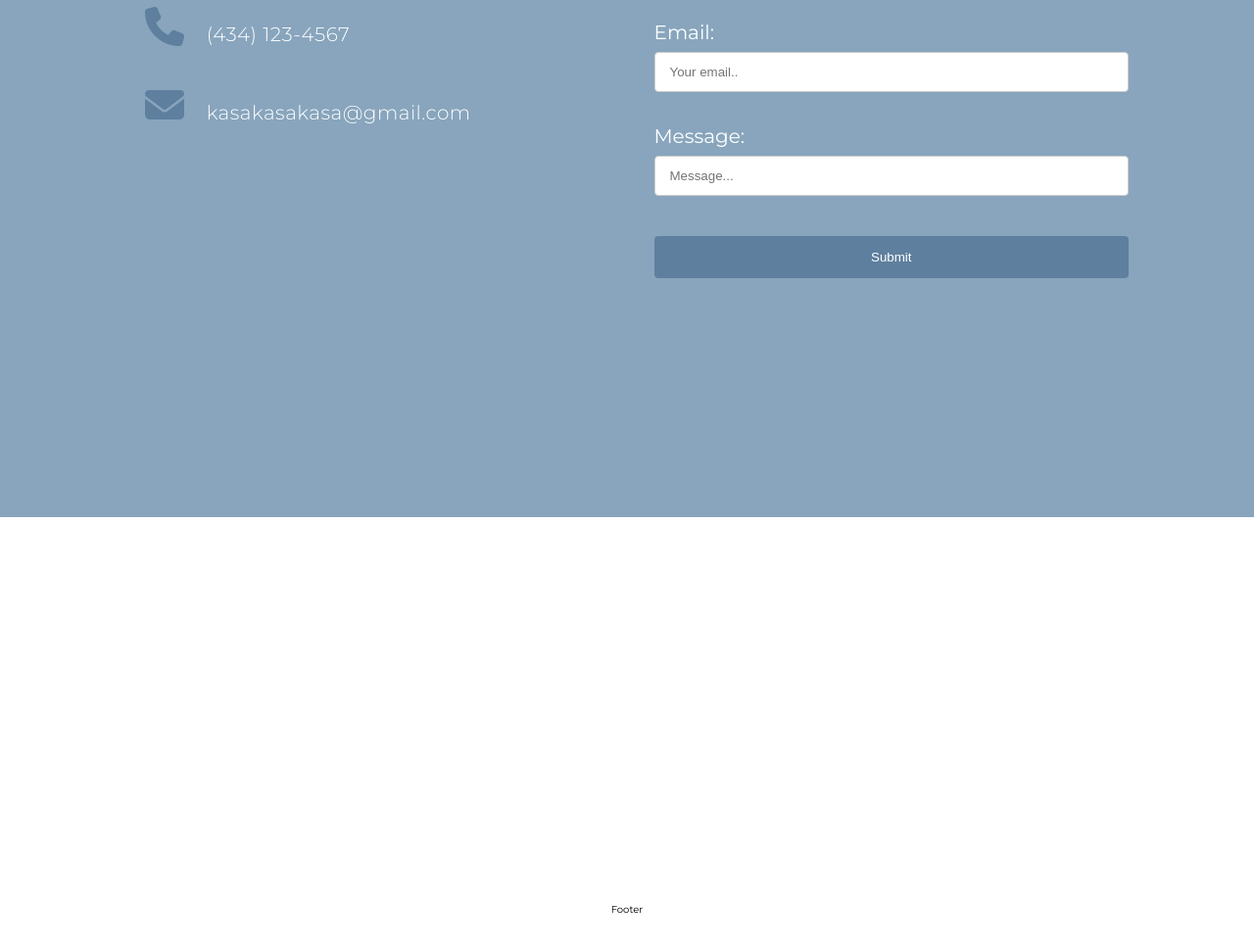
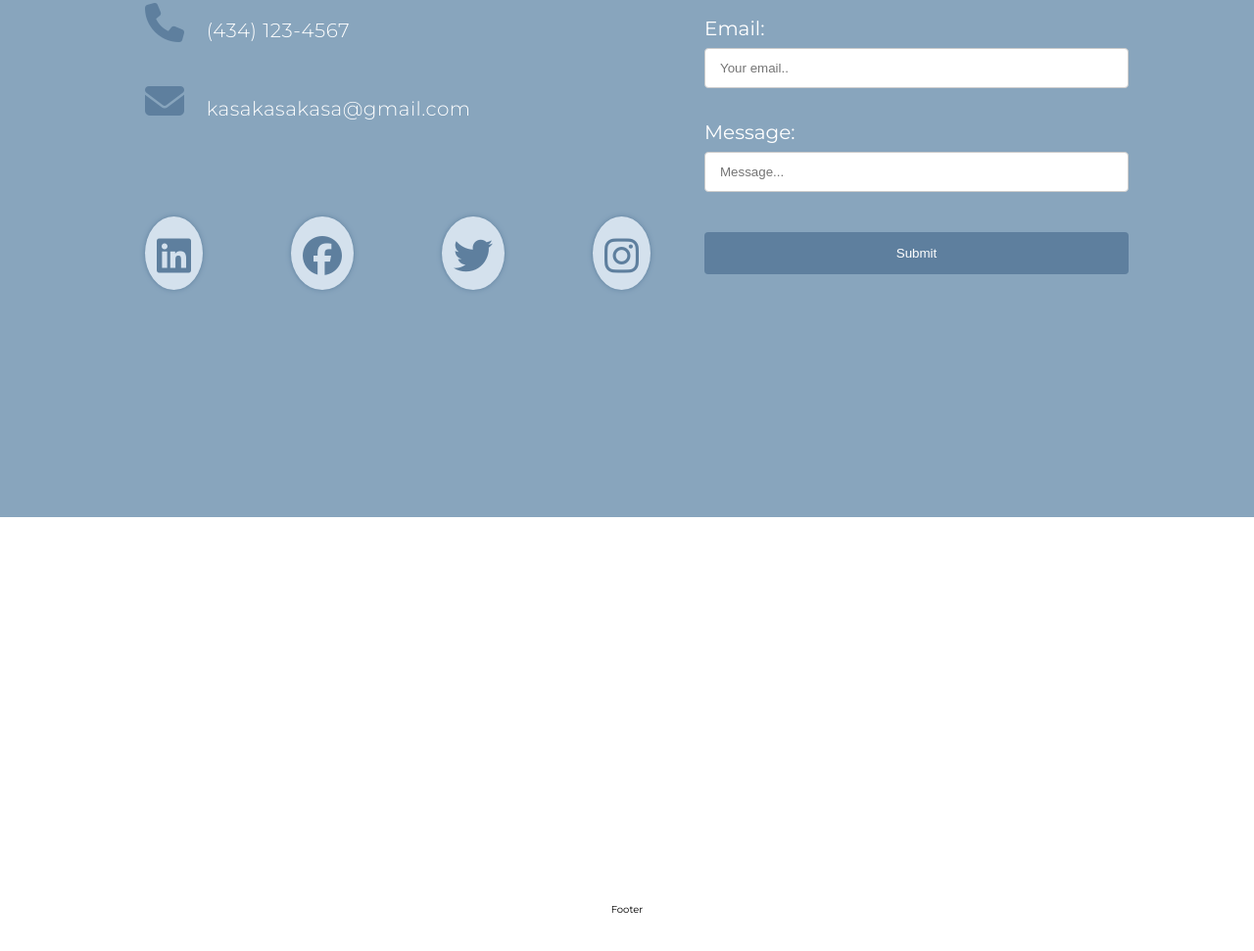
Before and after one commit to MarkoKasalica/business_website, a plain HTML site: page index.html in a window 1280 px wide. Shown: the part 7061-8032 px from the top of the page at 98% size. Drawn offline with Linux system fonts and the light colour scheme.

Commit message:
commit 9

```diff
--- a/index.html
+++ b/index.html
@@ -502,8 +502,21 @@
               <p class="text-p">(434) 123-4567</p> <br>
               <h3 class="text-h3"><i class="fa-solid fa-envelope"></i></h3>
               <p class="text-p">kasakasakasa@gmail.com</p> <br>
-
+           <div class="contact-icons">
+              <a href="https://www.linkedin.com/">
+                <i class="fa-brands fa-linkedin"></i>
+              </a>
+              <a href="https://sr-rs.facebook.com/">
+                <i class="fa-brands fa-facebook"></i>
+              </a>
+              <a href="https://twitter.com/?lang=sr">
+                <i class="fa-brands fa-twitter"></i>
+              </a>
+              <a href="https://www.instagram.com/?hl=en">
+                <i class="fa-brands fa-instagram"></i>
+              </a>
             </div>
+          </div>
           </div>
           <div class="column">
             <form class="contact-form">
--- a/styles.css
+++ b/styles.css
@@ -771,6 +771,33 @@ background-color:#5E7F9E;
 }
 
 
+
+#contact .contact-icons {
+  margin:70px 0px 0px 20px;
+
+  font-size: 50px;
+  display: flex;
+  gap: 90px;
+  color: #5E7F9E;
+}
+
+#contact .contact-icons a {
+  background-color: #D4E1ED;
+  padding: 7px 12px;
+  border-radius: 50%;
+  color: #3b4f61;
+box-shadow: 0px 0px 5px #5E7F9E;
+}
+#contact .contact-icons a:hover {
+  background-color: #5E7F9E;
+  padding: 7px 12px;
+  border-radius: 50%;
+  color: white;
+  transform: scale(1.2);
+  transition: 2s ;}
+
+
+
 @media screen and (min-width: 768px) {
   #contact .contact h2 {
     font-size: 32px;
@@ -786,7 +813,7 @@ background-color:#5E7F9E;
 
     flex-direction: row;
     justify-content: space-between;
-    width: 90%;
+    width: 95%;
   }
   #contact .row .column{
     width: 90%;
@@ -811,8 +838,6 @@ background-color:#5E7F9E;
     padding-bottom: 7px;
     text-transform: uppercase;
     text-align: center;
-
-
   }
 
   #contact .row{
```
